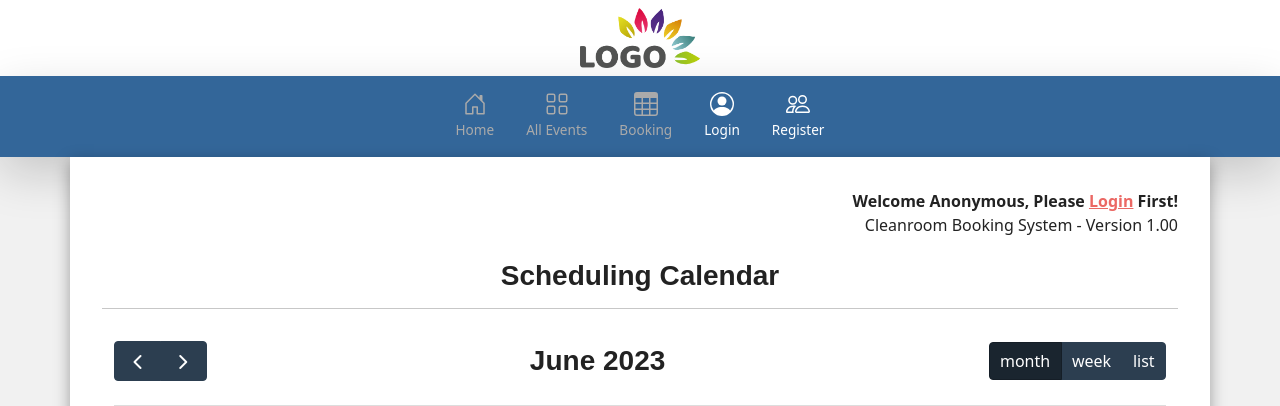
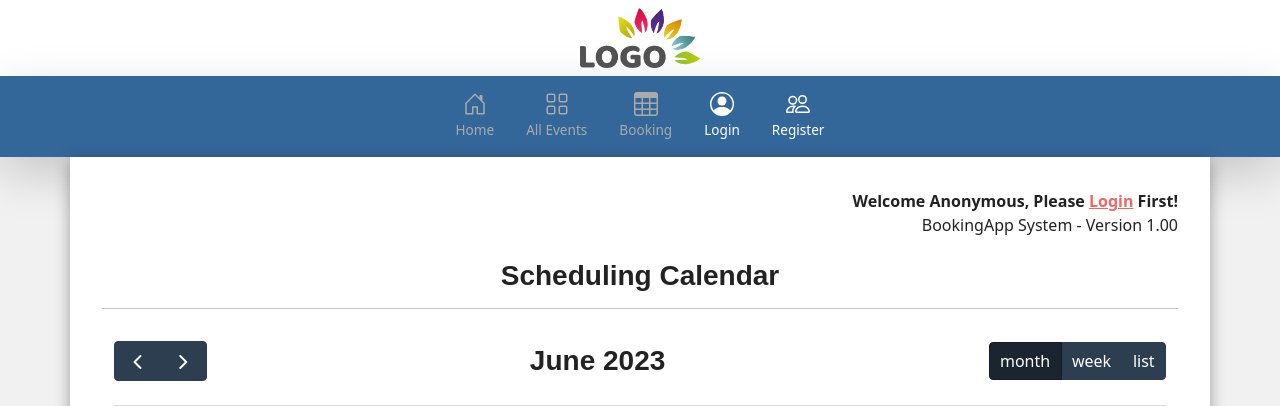
Before and after one commit to DanaiJantapalaboon/bookingapp, a PHP site: page / in a window 1280 px wide. Shown: the top 406 px of the page. Run offline with PHP 8.4, Linux system fonts and the light colour scheme; data that the repository does not hold is empty; some web fonts are replaced.

Commit message:
Add files via upload

```diff
--- a/component_calendar.php
+++ b/component_calendar.php
@@ -1,7 +1,7 @@
 <div class="container" id="contentBox">
     <div class="text-end">
         <p><b>Welcome Anonymous, Please <a href="#" data-bs-toggle="modal" data-bs-target="#userLogin">Login</a> First!</b><br>
-            Cleanroom Booking System - Version 1.00</p>
+        BookingApp System - Version 1.00</p>
     </div>
 
     <h3 class="text-center mt-4">Scheduling Calendar</h3>
```
